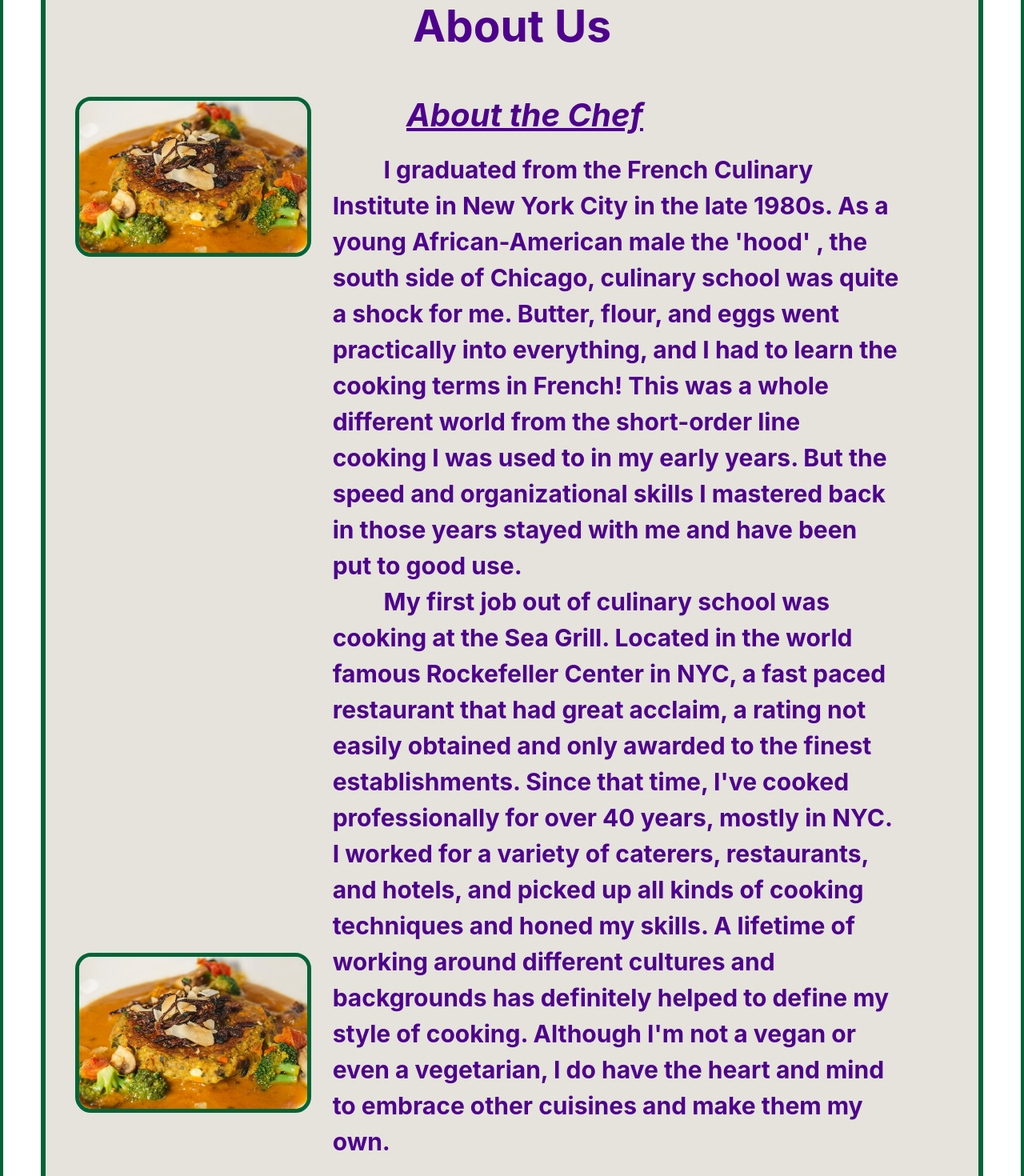
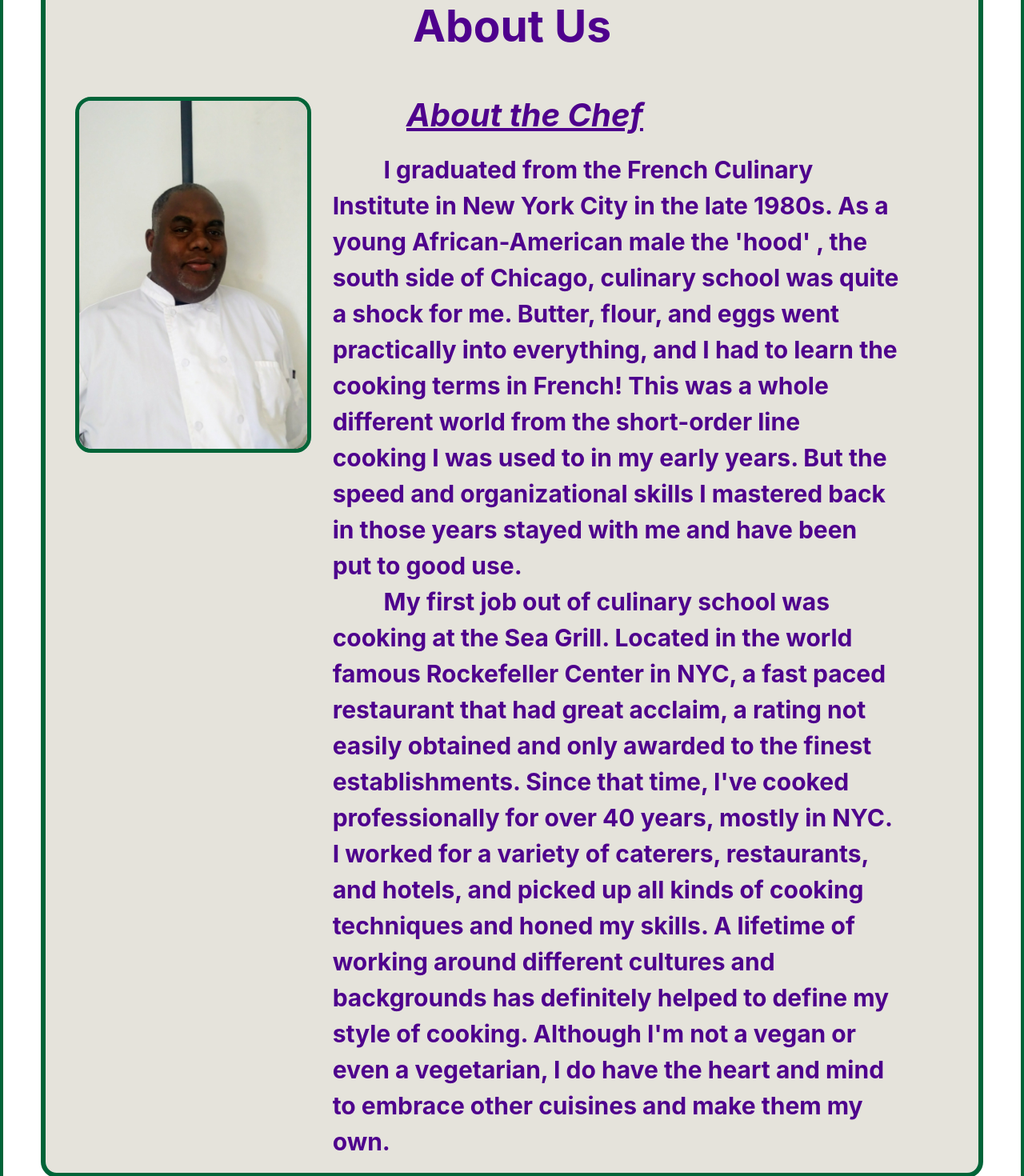
Before and after one commit to gknafey/wavb, a React (Create React App) app in the folder client/: page /AboutUs in a window 1280 px wide. Shown: the part 280-1750 px from the top of the page at 80% size. Built offline with nearby package versions, Linux system fonts and the light colour scheme; a web font is replaced by a local one.

Commit message:
edited the image content of the about page to display new images, and added the images onto the site before that

```diff
--- a/client/src/components/AboutUsInfo/index.js
+++ b/client/src/components/AboutUsInfo/index.js
@@ -1,6 +1,7 @@
 import React from "react";
 import { Col, Row, Container } from "../Grid";
-import Burger from "../../images/BurgerNice.JPG";
+import Burger from "../../images/PlatesB.JPG";
+import Client from "../../images/Client.jpg";
 import "./style.css";
 
 function AboutUsInfo() {
@@ -13,7 +14,7 @@ function AboutUsInfo() {
                     <Row >
                         <Col size="md-4">
 
-                            <img className="AboutUsFoto" alt="Burger Img Here" src={Burger}></img>
+                            <img className="AboutUsFoto" alt="Burger Img Here" src={Client}></img>
 
                         </Col>
                         <Col size="md-7">
@@ -50,7 +51,7 @@ function AboutUsInfo() {
                     <Row >
                         <Col size="md-4">
 
-                            <img className="AboutUsFoto2" alt="Burger Img Here" src={Burger}></img>
+                            {/* <img className="AboutUsFoto2" alt="Burger Img Here" src={Burger}></img> */}
 
                         </Col>
                     </Row>
@@ -109,7 +110,7 @@ function AboutUsInfo() {
                     <Row >
                         <Col size="md-4">
 
-                            <img className="AboutUsFoto3" alt="Burger Img Here" src={Burger}></img>
+                            {/* <img className="AboutUsFoto3" alt="Burger Img Here" src={Burger}></img> */}
 
                         </Col>
                     </Row>
```
Also changed, not shown: client/src/images/BurgerPlateWhite.jpg (added), client/src/images/Client.jpg (added).
